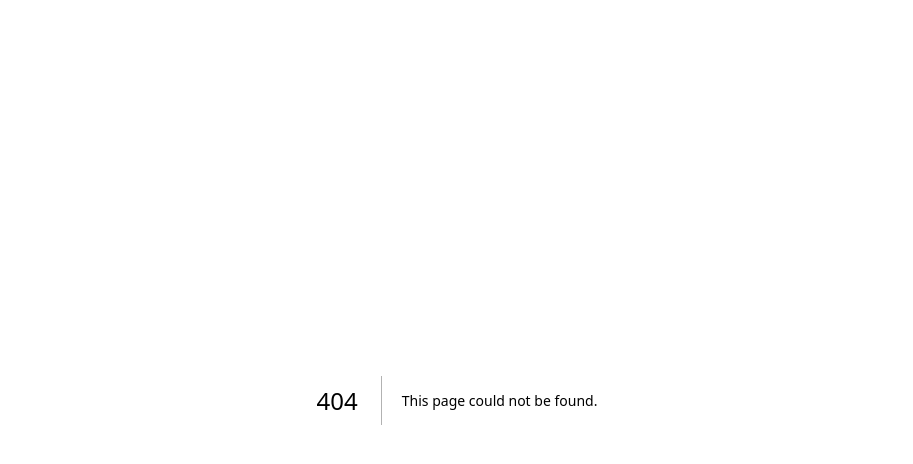
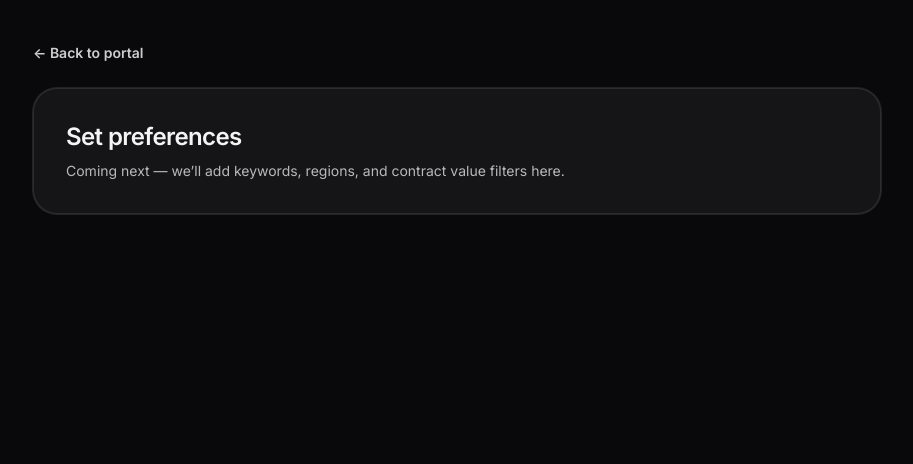
Before and after one commit to J-J-Day/apex-portal, a Next.js app: page /preferences in a window 1280 px wide. Before the commit this address had no page. Shown: the top 464 px of the page, without its empty margins (183-1096 px from the left). Built offline with nearby package versions, Linux system fonts and the light colour scheme.

Commit message:
Create page.tsx

```diff
--- /dev/null
+++ b/app/preferences/page.tsx
@@ -0,0 +1,27 @@
+"use client";
+
+import { useRouter } from "next/navigation";
+
+export default function PreferencesPage() {
+  const router = useRouter();
+
+  return (
+    <div className="min-h-screen bg-zinc-950 text-zinc-100">
+      <div className="mx-auto max-w-4xl px-6 py-10">
+        <button
+          onClick={() => router.push("/")}
+          className="text-sm font-semibold text-white/80 hover:text-white transition"
+        >
+          ← Back to portal
+        </button>
+
+        <div className="mt-6 rounded-3xl border border-white/10 bg-white/5 p-8 ring-1 ring-white/10">
+          <h1 className="text-2xl font-semibold tracking-tight">Set preferences</h1>
+          <p className="mt-2 text-sm text-white/70">
+            Coming next — we’ll add keywords, regions, and contract value filters here.
+          </p>
+        </div>
+      </div>
+    </div>
+  );
+}
```
